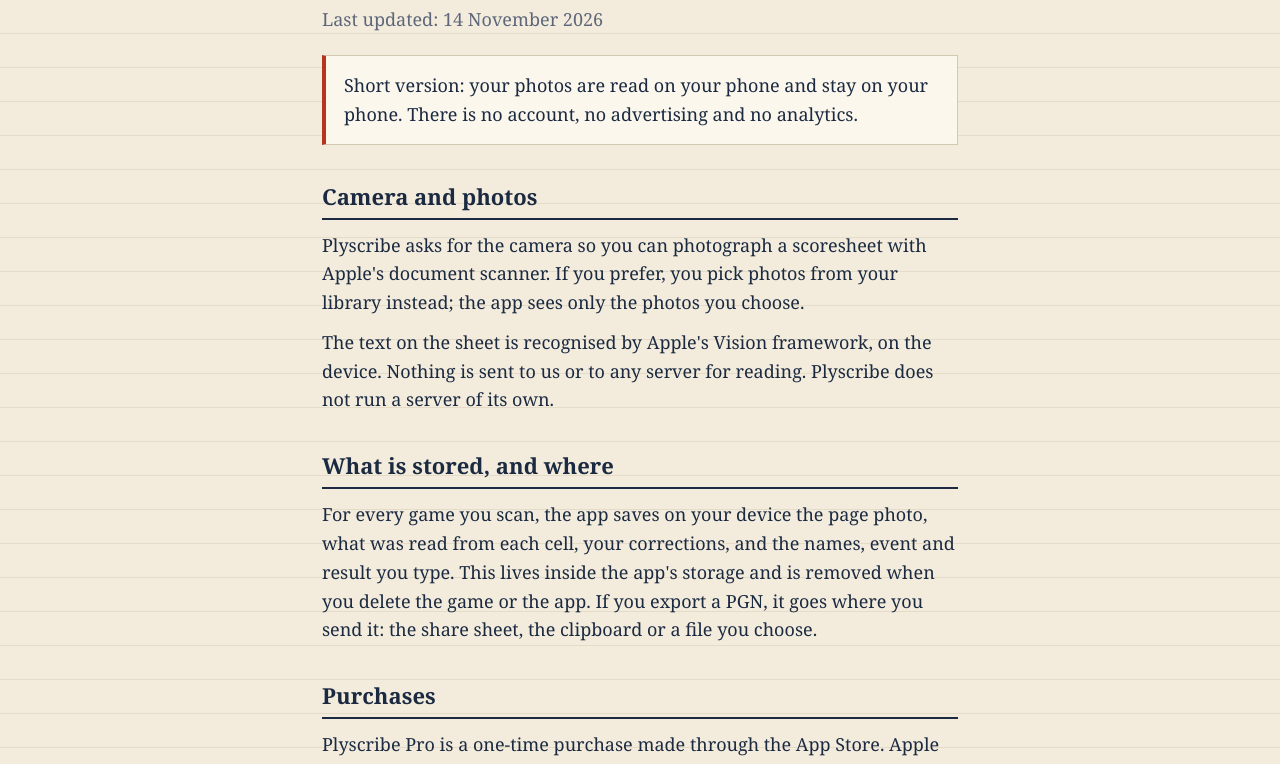
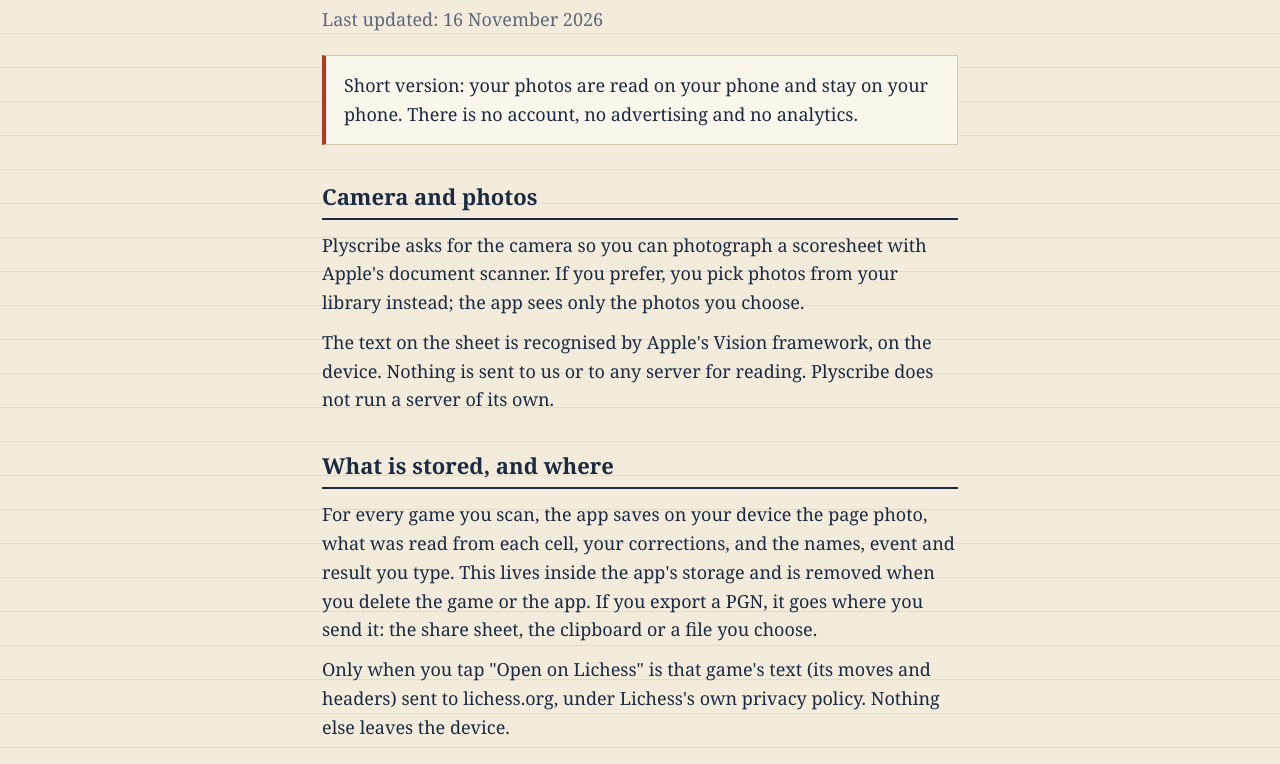
Before and after one commit to BaltaJmn/plyscribe-privacy, a plain HTML site: page privacy/index.html in a window 1280 px wide. Shown: the part 170-934 px from the top of the page. Drawn offline with Linux system fonts and the light colour scheme.

Commit message:
Privacy: explain Open on Lichess sends the game PGN to lichess.org only on tap
Co-Authored-By: Claude Opus 5.5 <noreply@anthropic.com>

```diff
--- a/privacy/index.html
+++ b/privacy/index.html
@@ -13,13 +13,14 @@
 <main>
 <a class="brand" href="/"><img src="/ply/icon-180.png" alt="">Plyscribe</a>
 <h1>Privacy Policy</h1>
-<p class="lede">Last updated: 14 November 2026</p>
+<p class="lede">Last updated: 16 November 2026</p>
 <div class="box"><p>Short version: your photos are read on your phone and stay on your phone. There is no account, no advertising and no analytics.</p></div>
 <h2>Camera and photos</h2>
 <p>Plyscribe asks for the camera so you can photograph a scoresheet with Apple's document scanner. If you prefer, you pick photos from your library instead; the app sees only the photos you choose.</p>
 <p>The text on the sheet is recognised by Apple's Vision framework, on the device. Nothing is sent to us or to any server for reading. Plyscribe does not run a server of its own.</p>
 <h2>What is stored, and where</h2>
 <p>For every game you scan, the app saves on your device the page photo, what was read from each cell, your corrections, and the names, event and result you type. This lives inside the app's storage and is removed when you delete the game or the app. If you export a PGN, it goes where you send it: the share sheet, the clipboard or a file you choose.</p>
+<p>Only when you tap "Open on Lichess" is that game's text (its moves and headers) sent to lichess.org, under Lichess's own privacy policy. Nothing else leaves the device.</p>
 <h2>Purchases</h2>
 <p>Plyscribe Pro is a one-time purchase made through the App Store. Apple handles the payment and we never see your card. To keep sales figures and to restore purchases, the app uses RevenueCat, which receives an anonymous app user identifier, the purchase record (product, date, store country) and technical device information. It does not receive your photos, games or any information about what you scanned. RevenueCat's own policy is at revenuecat.com/privacy.</p>
 <h2>What we do not do</h2>
```
